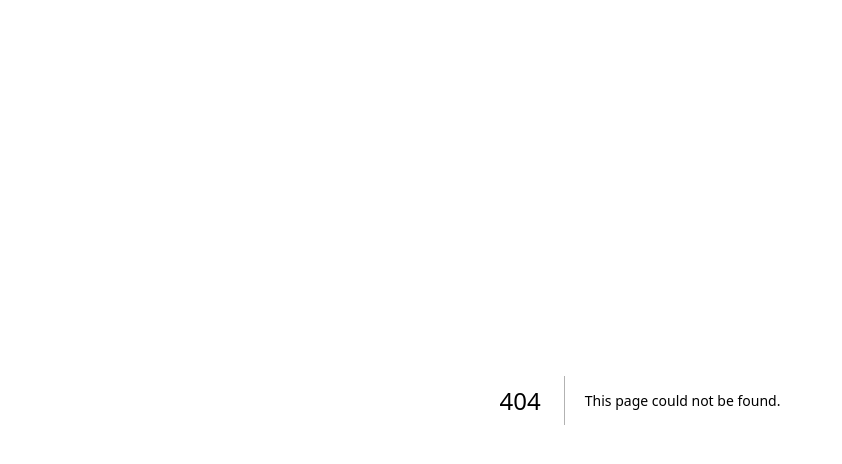
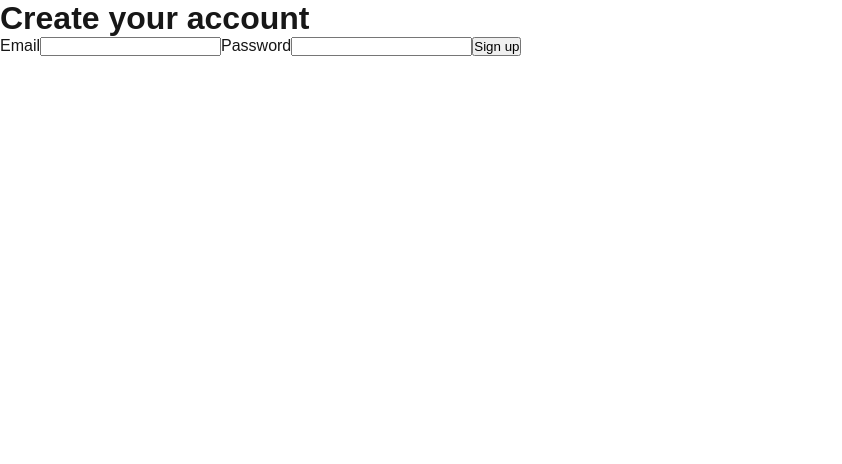
Before and after one commit to Trexicurity07/Scheduler-Waitlist-Webapp, a Next.js app: page /signup in a window 1280 px wide. Before the commit this address had no page. Shown: the top 464 px of the page, without its empty margins (0-842 px from the left). Built offline with nearby package versions, Linux system fonts and the light colour scheme.

Commit message:
feat: add owner signup/login pages and session middleware

```diff
--- /dev/null
+++ b/src/app/signup/page.tsx
@@ -0,0 +1,46 @@
+'use client'
+
+import { useState, type FormEvent } from 'react'
+import { useRouter } from 'next/navigation'
+import { createBrowserSupabaseClient } from '@/lib/db/supabase-browser'
+
+export default function SignupPage() {
+  const [email, setEmail] = useState('')
+  const [password, setPassword] = useState('')
+  const [error, setError] = useState<string | null>(null)
+  const router = useRouter()
+
+  async function handleSubmit(event: FormEvent) {
+    event.preventDefault()
+    setError(null)
+    const supabase = createBrowserSupabaseClient()
+    const { error: signUpError } = await supabase.auth.signUp({ email, password })
+    if (signUpError) {
+      setError(signUpError.message)
+      return
+    }
+    router.push('/connect/setup')
+  }
+
+  return (
+    <form onSubmit={handleSubmit}>
+      <h1>Create your account</h1>
+      <label>
+        Email
+        <input type="email" value={email} onChange={(e) => setEmail(e.target.value)} required />
+      </label>
+      <label>
+        Password
+        <input
+          type="password"
+          value={password}
+          onChange={(e) => setPassword(e.target.value)}
+          required
+          minLength={8}
+        />
+      </label>
+      {error && <p role="alert">{error}</p>}
+      <button type="submit">Sign up</button>
+    </form>
+  )
+}
```
Also changed, not shown: src/app/login/page.tsx (added, +40 -0 lines), src/middleware.ts (added, +29 -0 lines).
